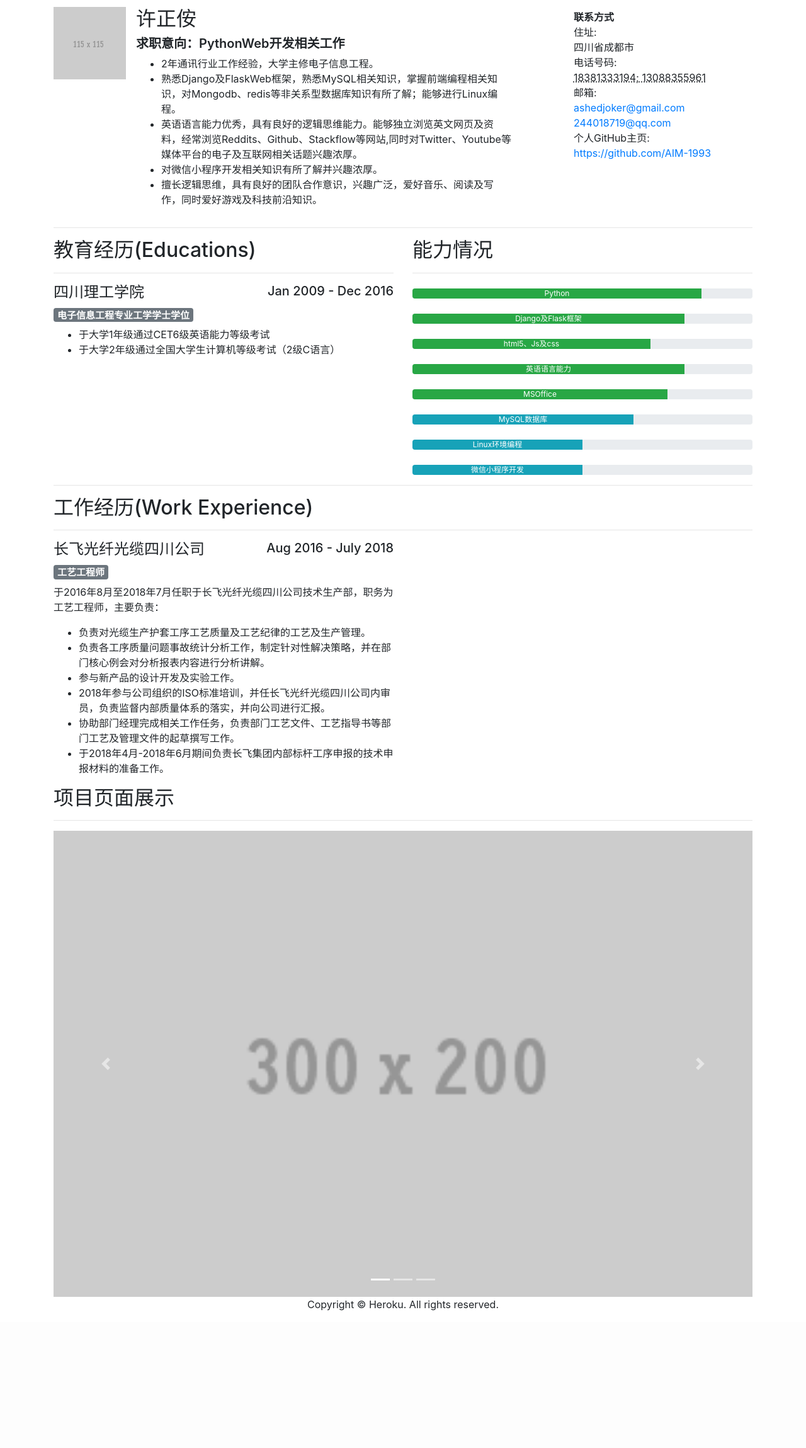
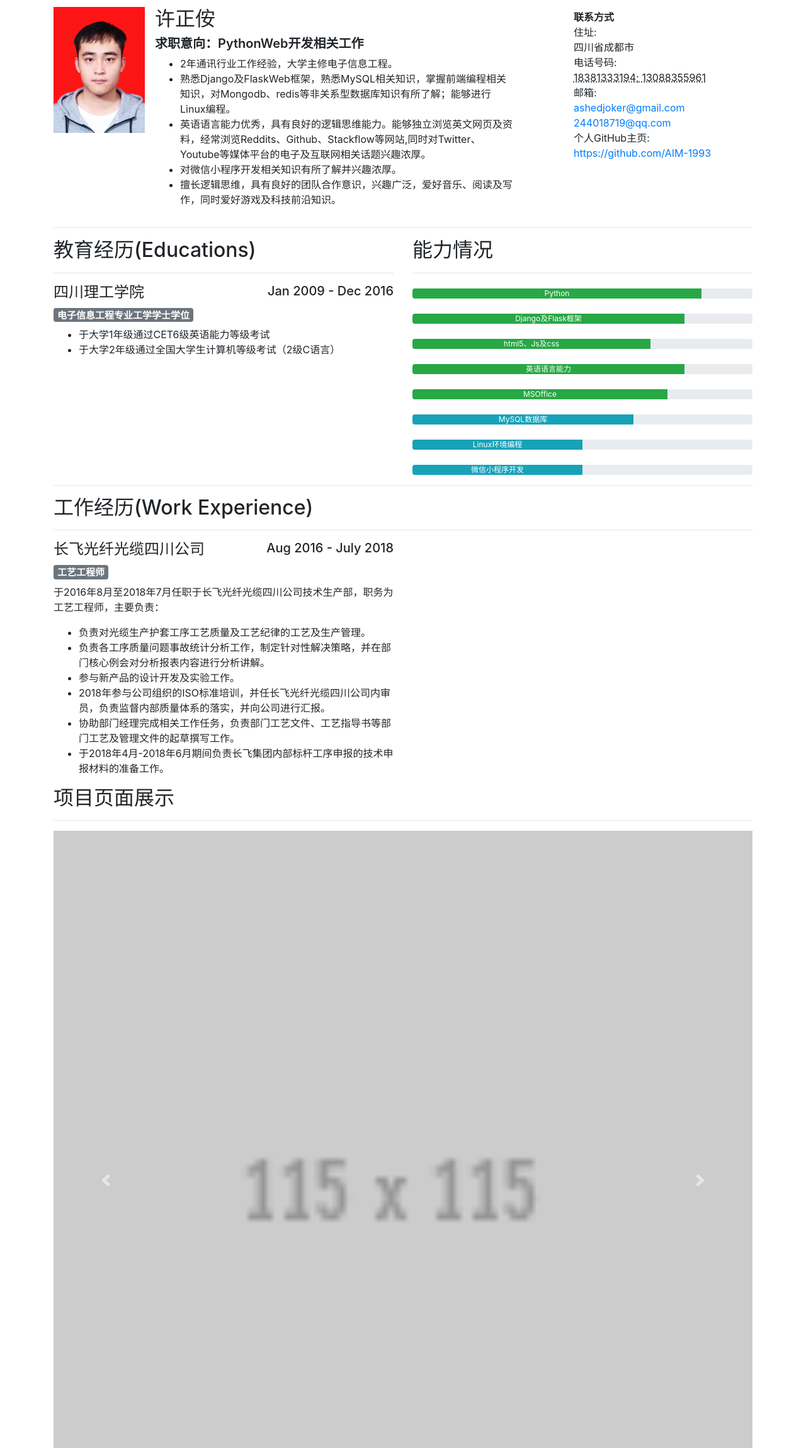
Before and after one commit to AIM-1993/Resume, a Flask app: page / in a window 1280 px wide. Shown: the part 56-2355 px from the top of the page at 63% size. Before the commit the page ends 2137 px from the top, so only its background shows below. Run offline with Flask 2, Linux system fonts and the light colour scheme; some libraries are stand-ins or nearby versions.

Commit message:
修改了照片

```diff
--- a/templates/resume.html
+++ b/templates/resume.html
@@ -43,7 +43,7 @@
       <div class="row">
         <div class="col-md-8 col-sm-12">
           <div class="media">
-            <img class="mr-3" src="../static/images/115X115.gif" alt="Generic placeholder image">
+            <img class="mr-3" src="../static/images/300x200.png" alt="Generic placeholder image">
             <div class="media-body">
 				<h2>许正侒</h2>
             <h5 class="mt-0">求职意向：PythonWeb开发相关工作</h5>
@@ -158,13 +158,13 @@
         </ol>
         <div class="carousel-inner">
           <div class="carousel-item active">
-            <img class="d-block w-100" src="../static/images/300X200.gif" alt="First slide">
+            <img class="d-block w-100" src="../static/images/115X115.gif" alt="First slide">
           </div>
           <div class="carousel-item">
-            <img class="d-block w-100" src="../static/images/300X200.gif" alt="Second slide">
+            <img class="d-block w-100" src="../static/images/115X115.gif" alt="Second slide">
           </div>
           <div class="carousel-item">
-            <img class="d-block w-100" src="../static/images/300X200.gif" alt="Third slide">
+            <img class="d-block w-100" src="../static/images/115X115.gif" alt="Third slide">
           </div>
         </div>
         <a class="carousel-control-prev" href="#carouselExampleIndicators" role="button" data-slide="prev">
```
Also changed, not shown: static/images/300X200.gif (deleted), static/images/300x200.png (added).
